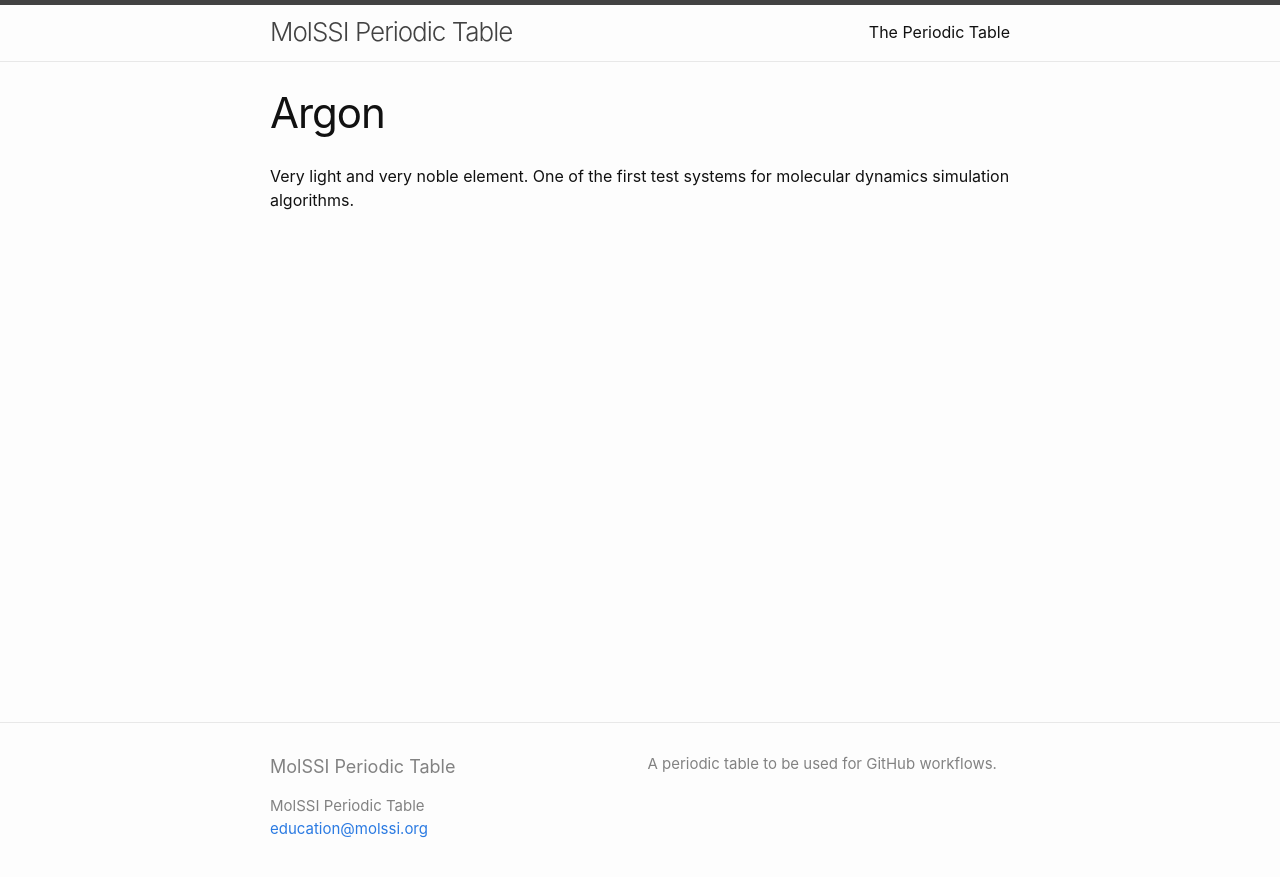
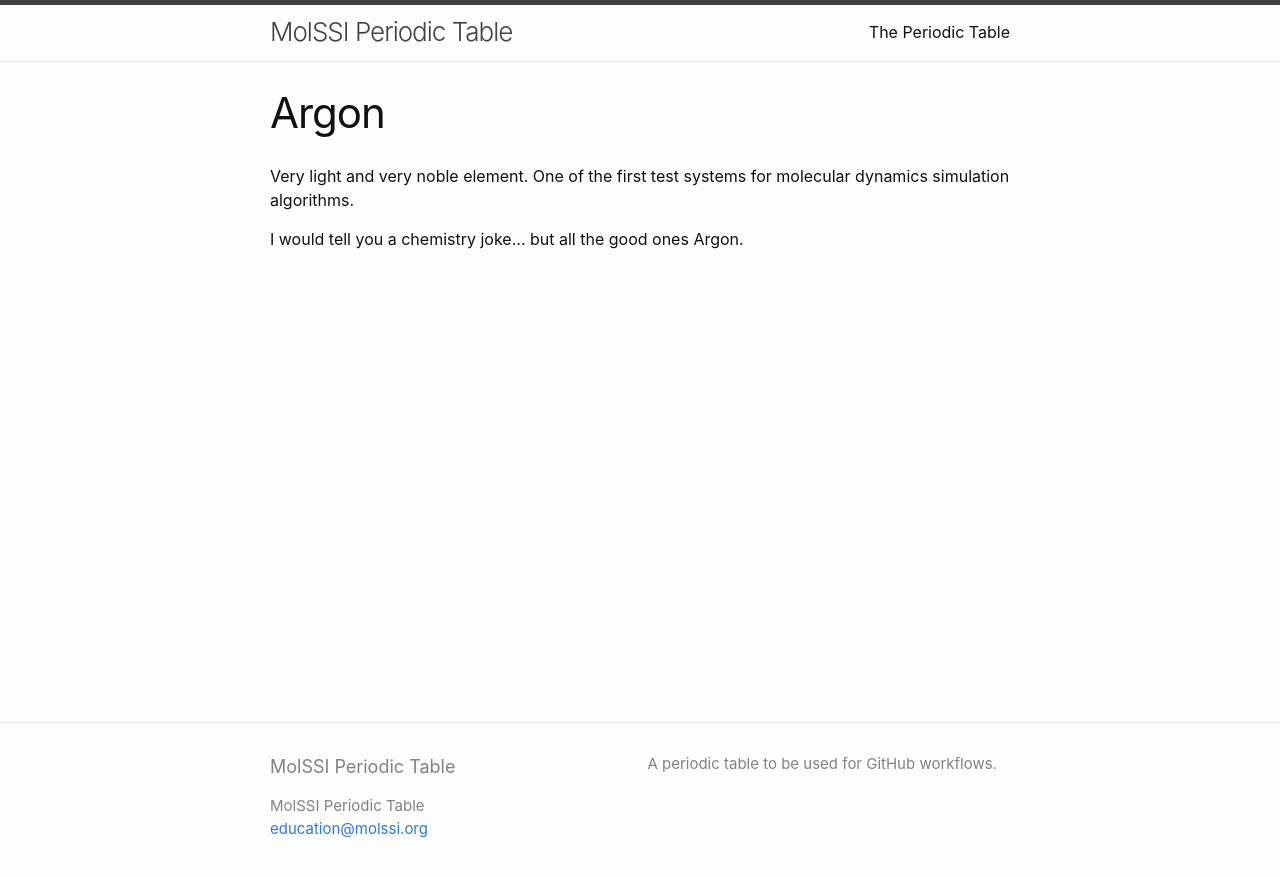
Before and after one commit to MolSSI-Education/periodic-table, a Jekyll site: the page built from elements/argon.md, in a window 1280 px wide. Shown: the top 877 px of the page. Built offline with Jekyll 4.4.1, drawn with Linux system fonts in a browser that asks for light colours.

Commit message:
Updated Argon file

```diff
--- a/elements/argon.md
+++ b/elements/argon.md
@@ -5,3 +5,5 @@ title: Argon
 
 Very light and very noble element. One of the first test systems for molecular
 dynamics simulation algorithms.
+
+I would tell you a chemistry joke... but all the good ones Argon.
```
